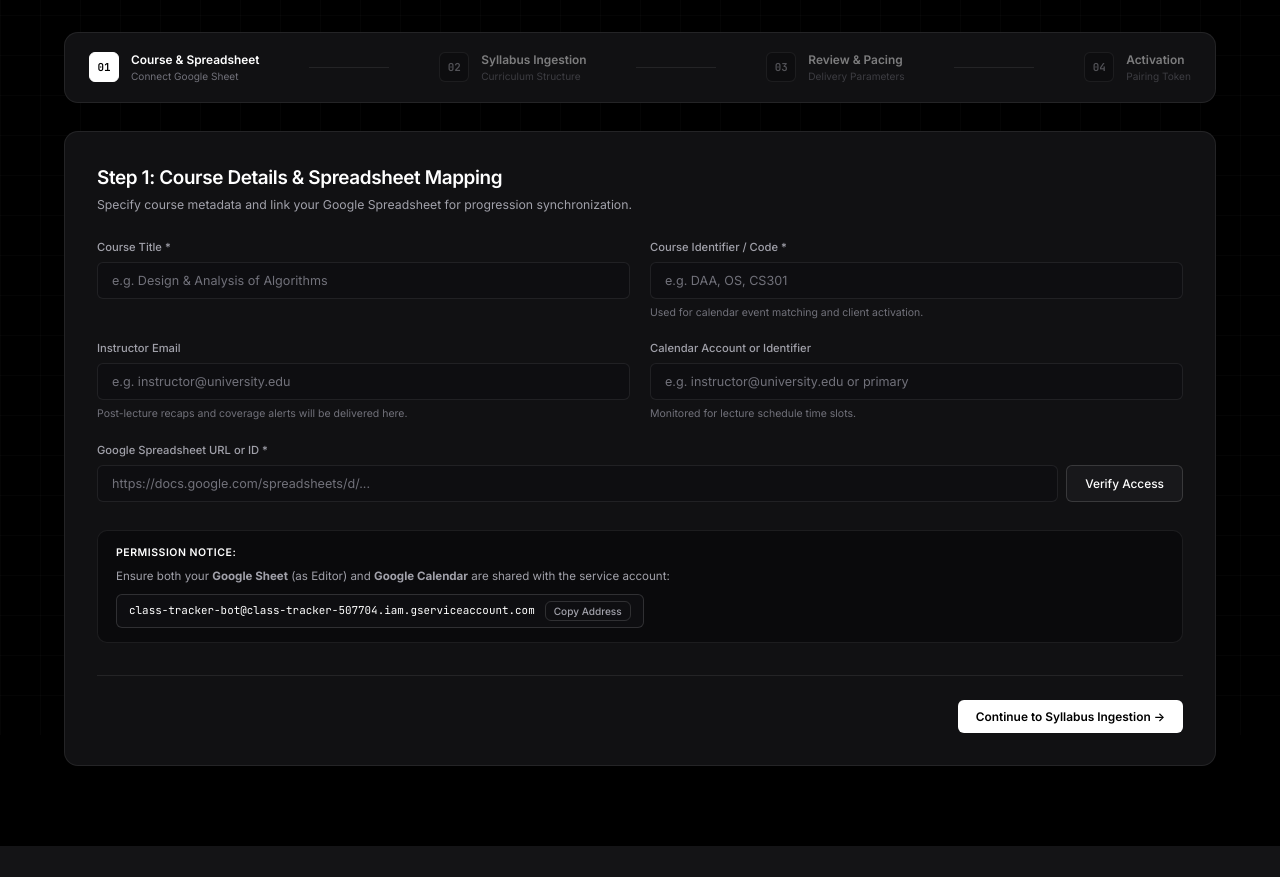
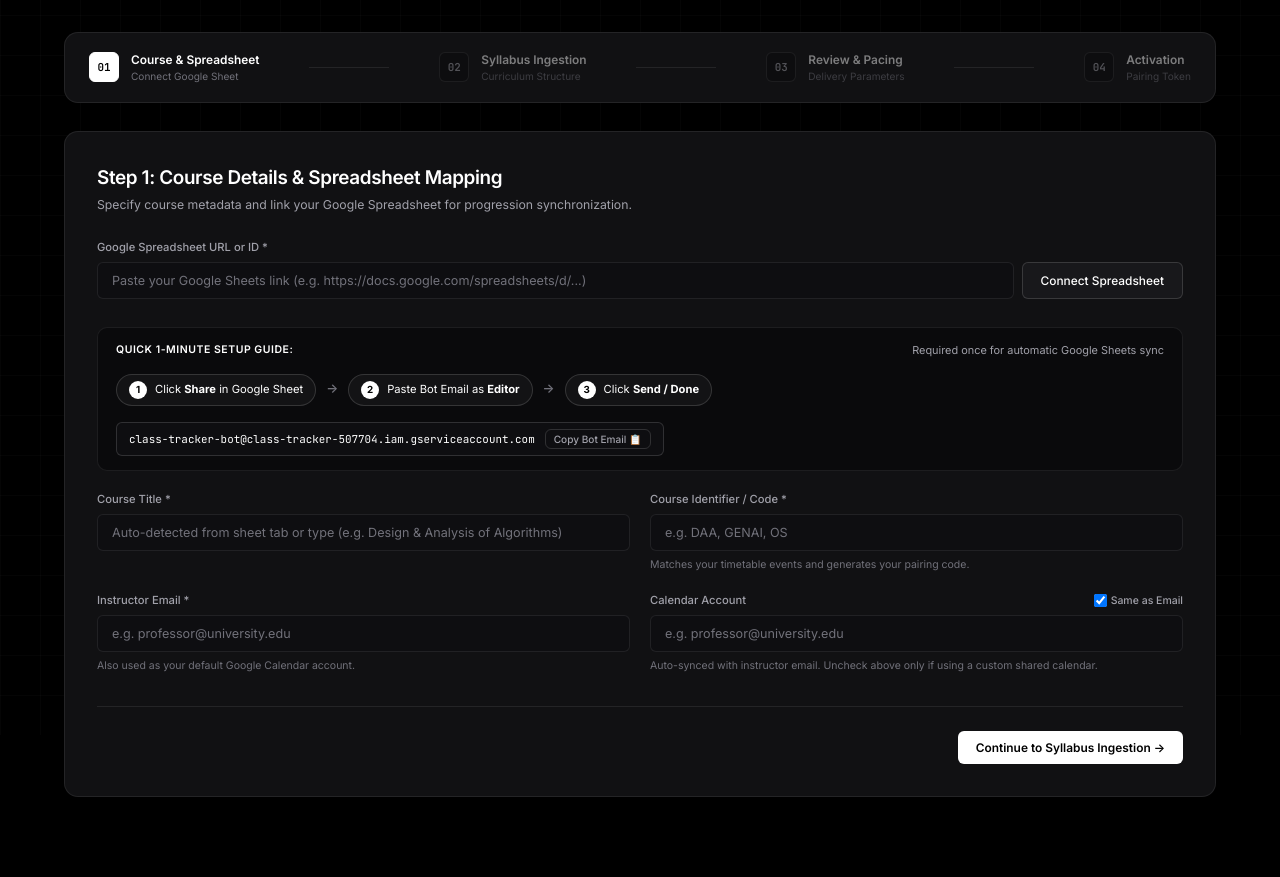
Before and after one commit to KeerthiKumarR/Class_tracker, a Python web app: template templates/index.html in a window 1280 px wide. Shown: the part 65-942 px from the top of the page. Before the commit the page ends 911 px from the top, so only its background shows below. Run offline with Jinja, Linux system fonts and the light colour scheme; the template is opened without the code that fills it, so the values that code supplies are empty.

Commit message:
feat(ux): streamline onboarding with auto-filled calendar, tab detection, and visual 3-step guide

```diff
--- a/static/css/style.css
+++ b/static/css/style.css
@@ -579,6 +579,46 @@ textarea::placeholder {
     padding: 6px 12px;
     border-radius: var(--radius-sm);
     width: fit-content;
+}
+
+/* User-Friendly Quick Setup Flow Guide */
+.easy-steps-row {
+    display: flex;
+    align-items: center;
+    gap: 10px;
+    margin: 8px 0;
+    flex-wrap: wrap;
+}
+
+.easy-step-pill {
+    display: inline-flex;
+    align-items: center;
+    gap: 8px;
+    padding: 6px 12px;
+    background: rgba(255, 255, 255, 0.04);
+    border: 1px solid var(--border-medium);
+    border-radius: var(--radius-full);
+    font-size: 0.8rem;
+    color: var(--text-primary);
+}
+
+.step-badge-num {
+    display: inline-flex;
+    align-items: center;
+    justify-content: center;
+    width: 18px;
+    height: 18px;
+    background: #ffffff;
+    color: #000000;
+    font-size: 0.7rem;
+    font-weight: 700;
+    border-radius: 50%;
+}
+
+.easy-step-arrow {
+    color: #71717a;
+    font-size: 0.9rem;
+    font-weight: 600;
 }
 
 .bot-email-chip code {
--- a/static/js/app.js
+++ b/static/js/app.js
@@ -23,6 +23,7 @@ document.addEventListener('DOMContentLoaded', () => {
     initNavigation();
     initWizardStepper();
     initSheetVerification();
+    initUserFriendlyAutoFill();
     initSyllabusIngestion();
     initCourseSave();
     initDashboard();
@@ -135,6 +136,32 @@ function updateStep3Summary() {
 // ==============================================================================
 // 3. Google Sheet Inspection & Verification
 // ==============================================================================
+function initUserFriendlyAutoFill() {
+    const teacherEmailInput = document.getElementById('teacher-email');
+    const calendarInput = document.getElementById('calendar-id');
+    const chkSync = document.getElementById('chk-sync-calendar-email');
+    const calendarHelp = document.getElementById('calendar-help-text');
+
+    // Auto-sync calendar account with instructor email
+    if (teacherEmailInput && calendarInput && chkSync) {
+        teacherEmailInput.addEventListener('input', () => {
+            if (chkSync.checked) {
+                calendarInput.value = teacherEmailInput.value.trim();
+            }
+        });
+
+        chkSync.addEventListener('change', () => {
+            if (chkSync.checked) {
+                calendarInput.value = teacherEmailInput.value.trim();
+                calendarInput.readOnly = false;
+                if (calendarHelp) calendarHelp.textContent = 'Auto-synced with instructor email.';
+            } else {
+                if (calendarHelp) calendarHelp.textContent = 'Enter a specific calendar account or identifier if different from email.';
+            }
+        });
+    }
+}
+
 function initSheetVerification() {
     const btn = document.getElementById('btn-verify-sheet');
     const input = document.getElementById('sheet-url');
@@ -184,7 +211,13 @@ function initSheetVerification() {
 
             tabSelect.addEventListener('change', (e) => {
                 state.selectedTab = e.target.value;
+                autoPopulateFromTab(e.target.value);
             });
+
+            // Auto-populate course name and code from first suggested tab
+            if (data.suggested_tab) {
+                autoPopulateFromTab(data.suggested_tab);
+            }
 
             // Reveal verification box
             const vBox = document.getElementById('sheet-verification-box');
@@ -200,6 +233,46 @@ function initSheetVerification() {
             btn.disabled = false;
         }
     });
+}
+
+function autoPopulateFromTab(tabTitle) {
+    if (!tabTitle) return;
+    const codeInput = document.getElementById('course-code');
+    const nameInput = document.getElementById('course-name');
+    const cleanTab = tabTitle.trim();
+
+    // Friendly abbreviations dictionary
+    const knownNames = {
+        'DAA': 'Design & Analysis of Algorithms',
+        'GENAI': 'Generative AI & LLMs',
+        'PROBSTATS': 'Probability & Statistics',
+        'DIGITALDESIGN': 'Digital System Design',
+        'OS': 'Operating Systems',
+        'OOPJAVA': 'Object-Oriented Programming with Java',
+        'DSA': 'Data Structures & Algorithms',
+        'CN': 'Computer Networks',
+        'DBMS': 'Database Management Systems',
+        'ML': 'Machine Learning',
+        'AI': 'Artificial Intelligence',
+    };
+
+    // Auto-fill Course Code if empty or matches previous tab
+    if (codeInput) {
+        if (!codeInput.value || codeInput.dataset.autoFilled === 'true') {
+            codeInput.value = cleanTab.toUpperCase();
+            codeInput.dataset.autoFilled = 'true';
+        }
+    }
+
+    // Auto-fill Course Title if empty or matches previous auto-fill
+    if (nameInput) {
+        if (!nameInput.value || nameInput.dataset.autoFilled === 'true') {
+            const upperKey = cleanTab.toUpperCase().replace(/[^A-Z0-9]/g, '');
+            const suggested = knownNames[upperKey] || cleanTab;
+            nameInput.value = suggested;
+            nameInput.dataset.autoFilled = 'true';
+        }
+    }
 }
 
 // ==============================================================================
@@ -443,6 +516,12 @@ function initCourseSave() {
             // Display in Step 4
             document.getElementById('pairing-code-display').textContent = pairingCode;
             document.getElementById('inst-code-strong').textContent = pairingCode;
+
+            // One-click Mac app pairing link
+            const oneClickBtn = document.getElementById('btn-one-click-pair');
+            if (oneClickBtn) {
+                oneClickBtn.href = `classtracker://pair/${encodeURIComponent(pairingCode)}`;
+            }
 
             showToast(`Course '${code}' configured! Pairing code: ${pairingCode}`, 'success');
             goToStep(4);
--- a/templates/index.html
+++ b/templates/index.html
@@ -118,46 +118,72 @@
                 </div>
 
                 <div class="form-grid">
+                    <div class="form-group full-width">
+                        <label for="sheet-url">Google Spreadsheet URL or ID <span class="req">*</span></label>
+                        <div class="input-with-action">
+                            <input type="text" id="sheet-url" placeholder="Paste your Google Sheets link (e.g. https://docs.google.com/spreadsheets/d/...)">
+                            <button type="button" class="btn btn-secondary" id="btn-verify-sheet">
+                                <span class="btn-spinner hidden" id="sheet-verify-spinner"></span>
+                                <span class="btn-text">Connect Spreadsheet</span>
+                            </button>
+                        </div>
+                    </div>
+
+                    <!-- Visual Step-by-Step Share Helper Card -->
+                    <div class="form-group full-width bot-share-banner">
+                        <div class="bot-share-reminder">
+                            <div class="reminder-content">
+                                <div style="display: flex; align-items: center; justify-content: space-between; flex-wrap: wrap; gap: 8px;">
+                                    <span class="reminder-label">Quick 1-Minute Setup Guide:</span>
+                                    <span style="font-size: 0.78rem; color: #a1a1aa;">Required once for automatic Google Sheets sync</span>
+                                </div>
+                                <div class="easy-steps-row">
+                                    <div class="easy-step-pill">
+                                        <span class="step-badge-num">1</span>
+                                        <span>Click <strong>Share</strong> in Google Sheet</span>
+                                    </div>
+                                    <div class="easy-step-arrow">→</div>
+                                    <div class="easy-step-pill">
+                                        <span class="step-badge-num">2</span>
+                                        <span>Paste Bot Email as <strong>Editor</strong></span>
+                                    </div>
+                                    <div class="easy-step-arrow">→</div>
+                                    <div class="easy-step-pill">
+                                        <span class="step-badge-num">3</span>
+                                        <span>Click <strong>Send / Done</strong></span>
+                                    </div>
+                                </div>
+                                <div class="bot-email-chip">
+                                    <code id="bot-service-email">class-tracker-bot@class-tracker-507704.iam.gserviceaccount.com</code>
+                                    <button type="button" class="btn btn-xs btn-outline" id="btn-copy-bot-email">Copy Bot Email 📋</button>
+                                </div>
+                            </div>
+                        </div>
+                    </div>
+
                     <div class="form-group">
                         <label for="course-name">Course Title <span class="req">*</span></label>
-                        <input type="text" id="course-name" placeholder="e.g. Design & Analysis of Algorithms">
+                        <input type="text" id="course-name" placeholder="Auto-detected from sheet tab or type (e.g. Design & Analysis of Algorithms)">
                     </div>
                     <div class="form-group">
                         <label for="course-code">Course Identifier / Code <span class="req">*</span></label>
-                        <input type="text" id="course-code" placeholder="e.g. DAA, OS, CS301">
-                        <small class="helper-text">Used for calendar event matching and client activation.</small>
+                        <input type="text" id="course-code" placeholder="e.g. DAA, GENAI, OS">
+                        <small class="helper-text">Matches your timetable events and generates your pairing code.</small>
                     </div>
                     <div class="form-group">
-                        <label for="teacher-email">Instructor Email</label>
-                        <input type="email" id="teacher-email" placeholder="e.g. instructor@university.edu">
-                        <small class="helper-text">Post-lecture recaps and coverage alerts will be delivered here.</small>
+                        <label for="teacher-email">Instructor Email <span class="req">*</span></label>
+                        <input type="email" id="teacher-email" placeholder="e.g. professor@university.edu">
+                        <small class="helper-text">Also used as your default Google Calendar account.</small>
                     </div>
                     <div class="form-group">
-                        <label for="calendar-id">Calendar Account or Identifier</label>
-                        <input type="text" id="calendar-id" placeholder="e.g. instructor@university.edu or primary">
-                        <small class="helper-text">Monitored for lecture schedule time slots.</small>
-                    </div>
-                    <div class="form-group full-width">
-                        <label for="sheet-url">Google Spreadsheet URL or ID <span class="req">*</span></label>
-                        <div class="input-with-action">
-                            <input type="text" id="sheet-url" placeholder="https://docs.google.com/spreadsheets/d/...">
-                            <button type="button" class="btn btn-secondary" id="btn-verify-sheet">
-                                <span class="btn-spinner hidden" id="sheet-verify-spinner"></span>
-                                <span class="btn-text">Verify Access</span>
-                            </button>
+                        <div style="display: flex; justify-content: space-between; align-items: center;">
+                            <label for="calendar-id">Calendar Account</label>
+                            <label style="font-size: 0.75rem; color: #a1a1aa; cursor: pointer; display: flex; align-items: center; gap: 4px;">
+                                <input type="checkbox" id="chk-sync-calendar-email" checked style="cursor: pointer;"> Same as Email
+                            </label>
                         </div>
-                    </div>
-                    <div class="form-group full-width bot-share-banner">
-                        <div class="bot-share-reminder">
-                            <div class="reminder-content">
-                                <span class="reminder-label">Permission Notice:</span>
-                                <span>Ensure both your <strong>Google Sheet</strong> (as Editor) and <strong>Google Calendar</strong> are shared with the service account:</span>
-                                <div class="bot-email-chip">
-                                    <code id="bot-service-email">class-tracker-bot@class-tracker-507704.iam.gserviceaccount.com</code>
-                                    <button type="button" class="btn btn-xs btn-outline" id="btn-copy-bot-email">Copy Address</button>
-                                </div>
-                            </div>
-                        </div>
+                        <input type="text" id="calendar-id" placeholder="e.g. professor@university.edu">
+                        <small class="helper-text" id="calendar-help-text">Auto-synced with instructor email. Uncheck above only if using a custom shared calendar.</small>
                     </div>
                 </div>
 
@@ -355,9 +381,14 @@
                     <div class="code-showcase-box">
                         <div class="code-label">COURSE ACTIVATION CODE</div>
                         <div class="code-display" id="pairing-code-display">---</div>
-                        <button type="button" class="btn btn-sm btn-outline" id="btn-copy-code">
-                            Copy Code
-                        </button>
+                        <div style="display: flex; gap: 10px; justify-content: center; flex-wrap: wrap; margin-top: 10px;">
+                            <button type="button" class="btn btn-sm btn-outline" id="btn-copy-code">
+                                Copy Code 📋
+                            </button>
+                            <a id="btn-one-click-pair" href="#" class="btn btn-sm btn-primary">
+                                Connect in Mac App 🚀
+                            </a>
+                        </div>
                     </div>
 
                     <!-- Client Download Section -->
```
